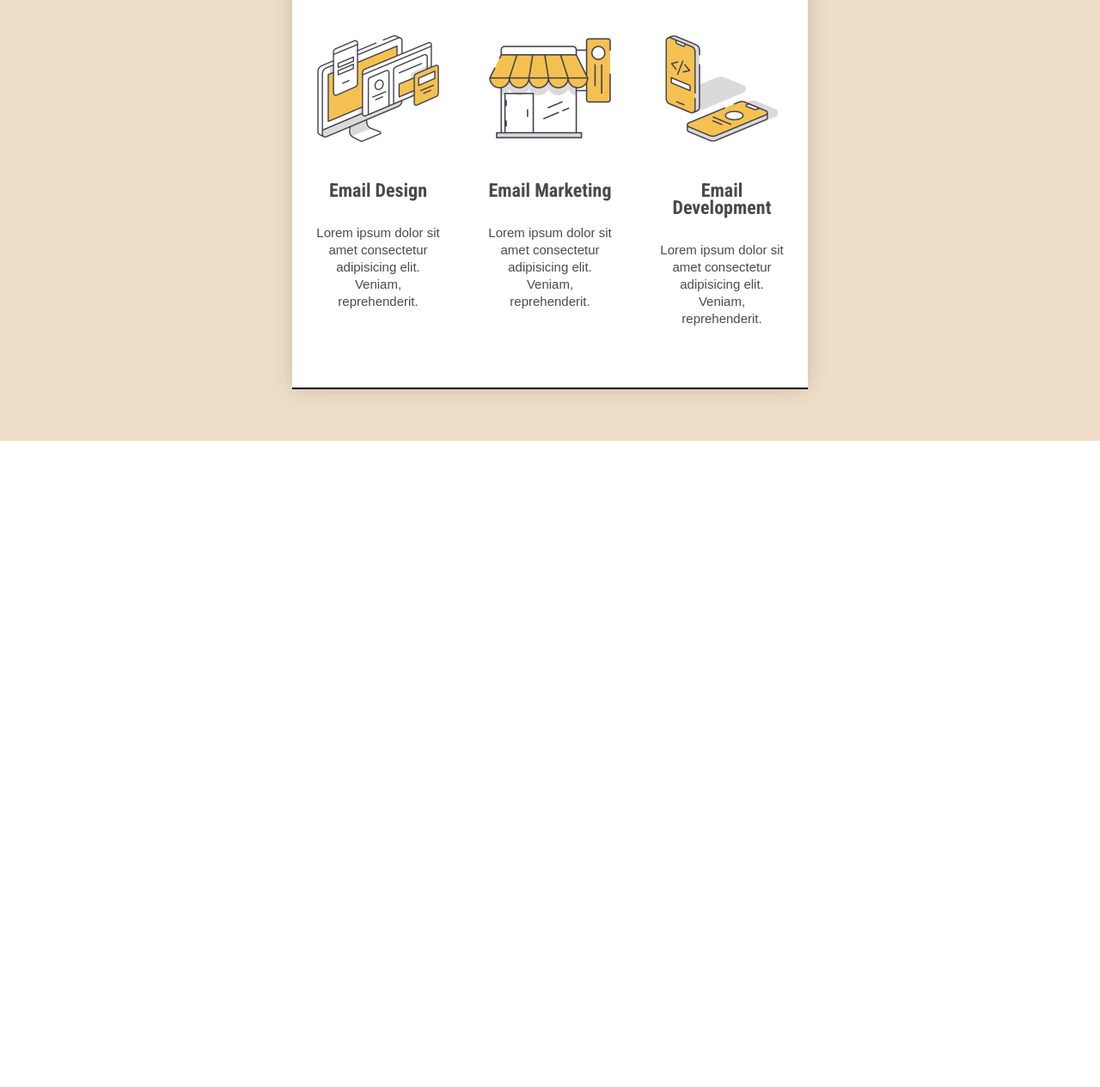
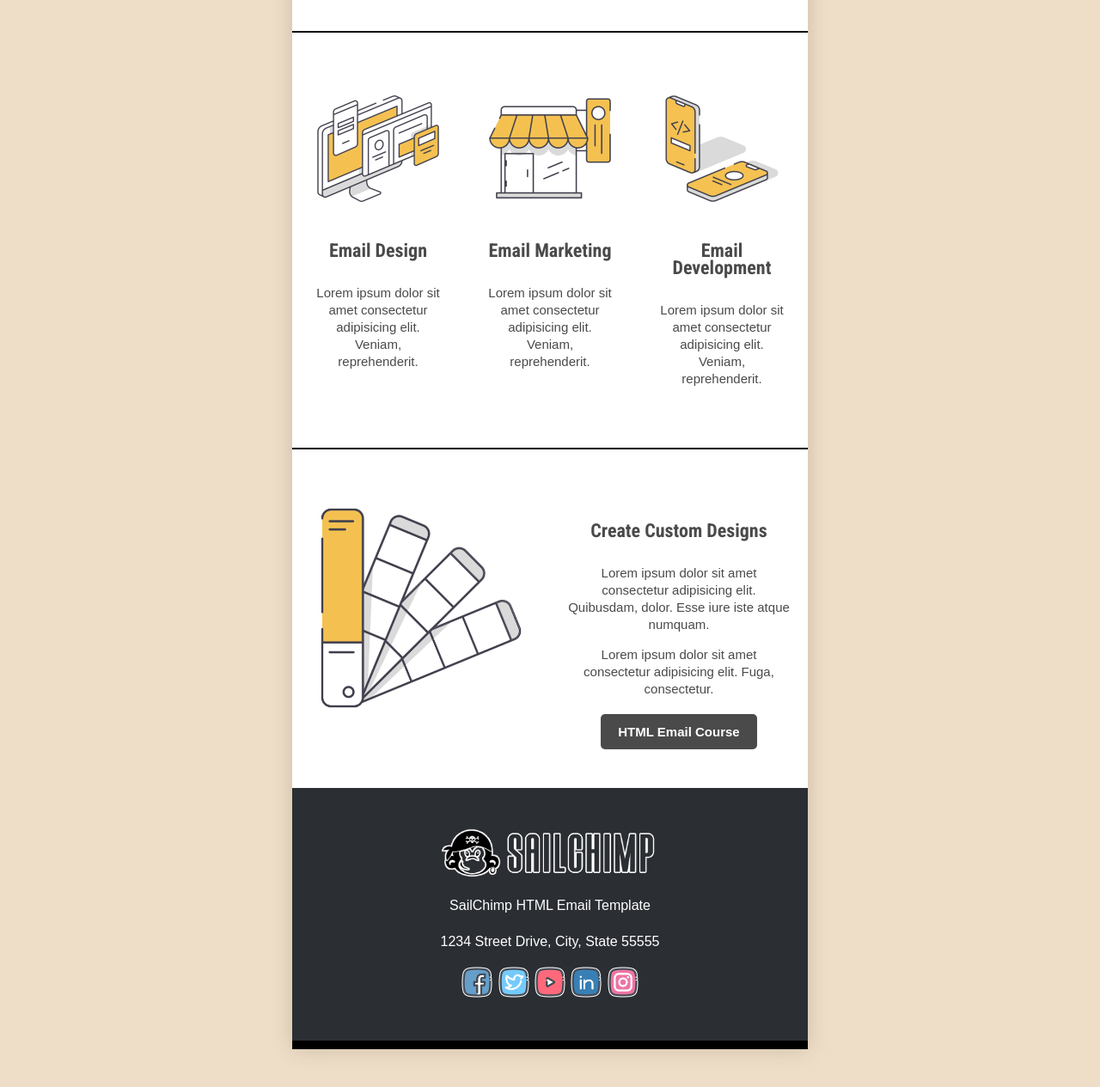
Before and after one commit to mannythecreator/SailChimp-HTML-email, a plain HTML site: page index.html in a window 1280 px wide. Shown: the part 813-2078 px from the top of the page at 86% size. Before the commit the page ends 1326 px from the top, so only its background shows below. Drawn offline with Linux system fonts and the light colour scheme.

Commit message:
Update index.html
finished last section and footer

```diff
--- a/index.html
+++ b/index.html
@@ -43,6 +43,7 @@
 	.two-columns {
 		font-size: 0; /*removes extra space around social links */
 		text-align: center;
+		padding: 35px 0 35px;
 	}
 	.two-columns .column {
 		width: 100%;
@@ -80,6 +81,17 @@
 		padding: 25px;
 	}
 	.three-columns .content{
+		font-size: 15px;
+		line-height: 20px;
+	}
+	.two-columns .last {
+		padding: 35px 0;
+		text-align: left;
+	}
+	.two-columns .padding {
+		padding: 20px;
+	}
+	.two-columns .content {
 		font-size: 15px;
 		line-height: 20px;
 	}
@@ -165,7 +177,7 @@
 								<table class="content">
 									<tr>
 										<td>
-											<a href="#"><img src="imgs/design.png" alt="" width="150px"></a>
+											<a href="#"><img src="imgs/design.png" alt="Email Design" width="150px"></a>
 										</td>
 									</tr>
 									<tr>
@@ -183,7 +195,7 @@
 								<table class="content">
 									<tr>
 										<td>
-											<a href="#"><img src="imgs/marketing.png" alt="" width="150px"></a>
+											<a href="#"><img src="imgs/marketing.png" alt="business marketng" width="150px"></a>
 										</td>
 									</tr>
 									<tr>
@@ -201,7 +213,7 @@
 								<table class="content">
 									<tr>
 										<td>
-											<a href="#"><img src="imgs/development.png" alt="" width="150px"></a>
+											<a href="#"><img src="imgs/development.png" alt="mobile devlopment" width="150px"></a>
 										</td>
 									</tr>
 									<tr>
@@ -225,8 +237,71 @@
 </tr>
 
 <!-- TWO COLUMN SECTION -->
+<tr>
+	<td>
+		<table width="100%">
+			<tr>
+				<td class="two-columns last">
+					<table class="column">
+						<tr>
+							<td class="padding">
+								<table class="content">
+									<tr>
+										<td>
+											<a href="#"><img src="imgs/palette.png" alt="color palette" width="260px"></a>
+										</td>
+									</tr>
+								</table>
+							</td>
+						</tr>
+					</table>
+					<table class="column">
+						<tr>
+							<td class="padding">
+								<table class="content">
+									<tr>
+										<td>
+											<h4>Create Custom Designs</h4>
+											<p>Lorem ipsum dolor sit amet consectetur adipisicing elit. Quibusdam, dolor. Esse iure iste atque numquam.</p>
+											<p style="padding-bottom: 15px;">Lorem ipsum dolor sit amet consectetur adipisicing elit. Fuga, consectetur.</p>
+											<a href="#" class="button">HTML Email Course</a>
+										</td>
+									</tr>
+								</table>
+							</td>
+						</tr>
+					</table>
+				</td>
+			</tr>
+		</table>
+	</td>
+</tr>
+<!-- FOOTER SECTION -->
+<tr>
+	<td style="background-color: #2b2e33; color: white;">
+		<table width="100%">
+			<tr>
+				<td style="padding: 45px 20px;"> <!--padding top/bottom left/right-->
+					<!--Contact Info-->
+					<a href="#"><img src="imgs/logo1.png" alt="" width="260px"></a>
+					<p style="padding: 5px;">SailChimp HTML Email Template</p>
+					<p style="padding: 3px;">1234 Street Drive, City, State 55555</p>
 
-<!-- FOOTER SECTION -->
+
+					<a href="#"><img class="social" src="imgs/facebook.png" alt="Facebook"></a>
+					<a href="#"><img class="social" src="imgs/twitter.png" alt="Twitter"></a>
+					<a href="#"><img class="social" src="imgs/youtube.png" alt="Youtube"></a>
+					<a href="#"><img class="social" src="imgs/linkedin.png" alt="LinkedIn"></a>
+					<a href="#"><img class="social"src="imgs/instagram.png" alt="Instagram"></a>
+				</td>
+			</tr>
+
+			<tr>
+				<td height="10px" style="background-color: black;"></td>
+			</tr>
+		</table>
+	</td>
+</tr>
 
 
 		</table> <!-- End Main Class -->
```
